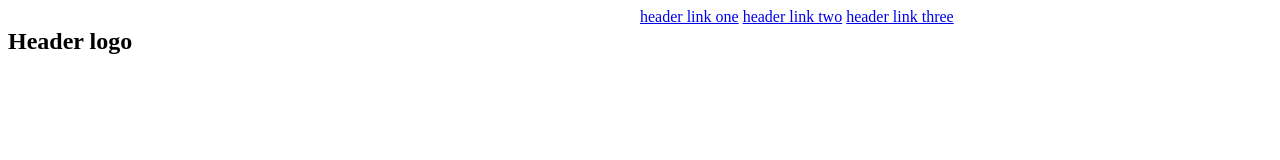
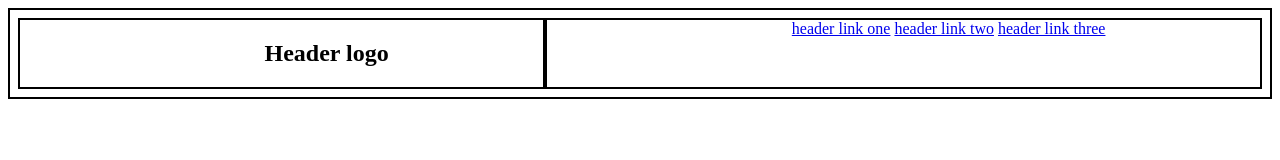
Before and after one commit to fiseha79/Hahu-Landing-Page, a plain HTML site: page index.html in a window 1280 px wide. Drawn offline with Linux system fonts and the light colour scheme.

Commit message:
css changes

```diff
--- a/styles.css
+++ b/styles.css
@@ -1,6 +1,21 @@
 .head-container {
+    border: 2px solid black;
+    padding: 8px;
     display: flex
+
 }
 .head-item {
+    border: 2px solid black;
+    text-align: center;
+    padding-left: 90px;
+
+    flex : 1 0 auto;
+}
+/*.head-item2 {
+    border: 2px solid black;
+    text-align: center;
+    padding-left: 90px;
+
     flex : 1;
 }
+*/
```
